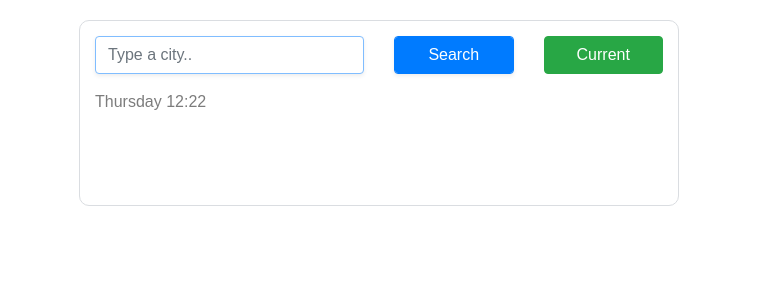
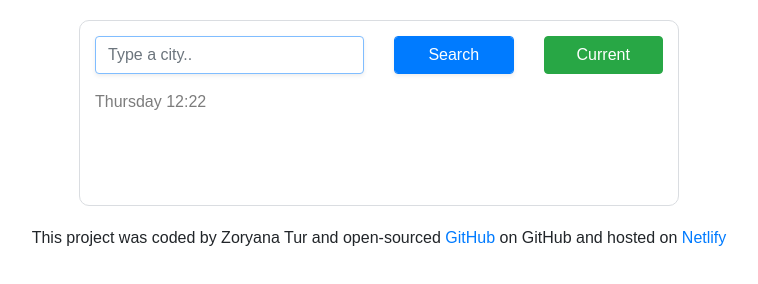
Before and after one commit to ZoryanaTur/zoryana-tur-project, a plain HTML site: page index.html in a window 1280 px wide. Shown: the whole page, without its empty margins (261-1019 px from the left). Drawn offline with nearby package versions, Linux system fonts and the light colour scheme; no server answers.

Commit message:
added hosting details in HTML

```diff
--- a/index.html
+++ b/index.html
@@ -74,6 +74,7 @@
         </div>
       </div>
     </div>
+    <p class="hosting-details">This project was coded by Zoryana Tur and open-sourced <a href="https://github.com/ZoryanaTur/zoryana-tur-project">GitHub</a> on GitHub and hosted on <a href="https://www.netlify.com/">Netlify</a></p>
     <script src="src/index.js"></script>
   </body>
 </html>
--- a/src/styles.css
+++ b/src/styles.css
@@ -47,3 +47,6 @@ li {
 .search-form {
   margin-bottom: 20px;
 }
+.hosting-details {
+  text-align: center;
+}
```
